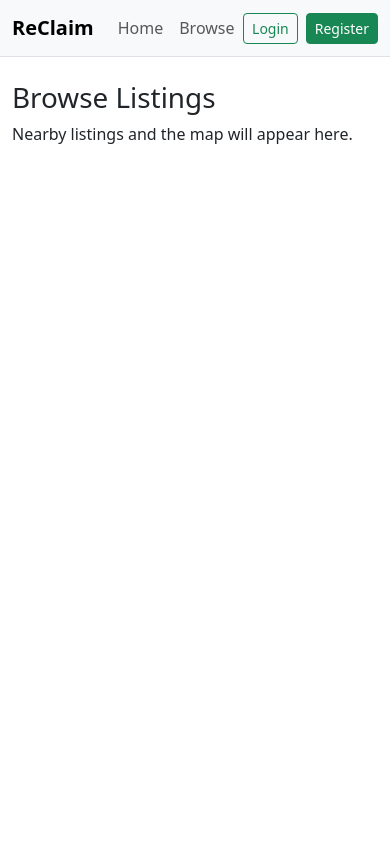
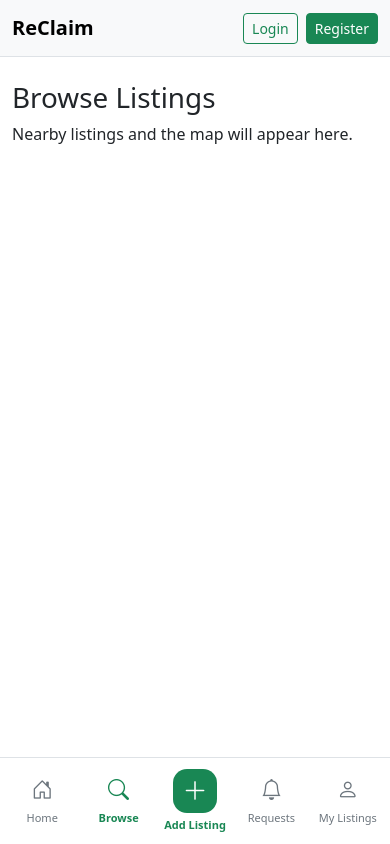
Before and after one commit to RenzNav/ReClaim, a Django app: page /browse/ in a window 390 px wide. Run offline with Django 5.2, Linux system fonts and the light colour scheme.

Commit message:
Added a few comments as well as implementing a mobile friendly bottom navbar in base.html

```diff
--- a/config/settings.py
+++ b/config/settings.py
@@ -26,7 +26,8 @@ SECRET_KEY = 'django-insecure-nb*u8^wm$3(cxpt8591fu@lirzym)=34=$vrbl10a8*uo#8&ld
 # SECURITY WARNING: don't run with debug turned on in production!
 DEBUG = True
 
-ALLOWED_HOSTS = []
+# Allow local development and phone testing
+ALLOWED_HOSTS = ['localhost', '127.0.0.1', '*']
 
 
 # Application definition
--- a/core/models.py
+++ b/core/models.py
@@ -1,15 +1,17 @@
-
 from django.conf import settings
 from django.db import models
 
 
 class Listing(models.Model):
+
+    # Link each listing to the user who created it
     donor = models.ForeignKey(
         settings.AUTH_USER_MODEL,
         on_delete=models.CASCADE,
         related_name='listings'
     )
 
+    # Store the main listing information
     title = models.CharField(max_length=100)
     quantity = models.PositiveIntegerField()
     estimated_value = models.DecimalField(
@@ -20,5 +22,6 @@ class Listing(models.Model):
     created_at = models.DateTimeField(auto_now_add=True)
     is_available = models.BooleanField(default=True)
 
+    # Display the listing title when represented as text
     def __str__(self):
         return self.title
--- a/core/templates/core/base.html
+++ b/core/templates/core/base.html
@@ -8,66 +8,114 @@
 
     <!-- Bootstrap CSS -->
     <link href="https://cdn.jsdelivr.net/npm/bootstrap@5.3.3/dist/css/bootstrap.min.css" rel="stylesheet">
+
+    <!-- Bootstrap Icons for navigation and interface elements -->
+    <link rel="stylesheet" href="https://cdn.jsdelivr.net/npm/bootstrap-icons@1.11.3/font/bootstrap-icons.min.css">
+
+    <!-- Custom CSS for ReClaim -->
+     <style>
+        /* Fixed bottom navigation bar */
+        .bottom-navbar {
+            position: fixed;
+            bottom: 0;
+            left: 0;
+            width: 100%;
+            background: #ffffff;
+            border-top: 1px solid #dee2e6;
+            display: flex;
+            justify-content: space-around;
+            align-items: center;
+            padding: 8px 4px;
+            z-index: 1000;
+        }
+
+        /* Individual navigation items */
+        .bottom-nav-item {
+            flex: 1;
+            display: flex;
+            flex-direction: column;
+            align-items: center;
+            justify-content: center;
+            gap: 4px;
+            text-decoration: none;
+            color: #6c757d;
+            font-size: 11px;
+            padding: 3px 0;
+        }
+
+        /* Navigation icons */
+        .bottom-nav-item i {
+            font-size: 21px;
+        }
+
+        /* Highlight the currently selected page */
+        .bottom-nav-item.active {
+            color: #198754;
+            font-weight: 600;
+        }
+
+        /* Central Add Listing button */
+        .add-nav-item {
+            color: #198754;
+            font-weight: 600;
+        }
+
+        .add-nav-icon {
+            width: 44px;
+            height: 44px;
+            border-radius: 14px;
+            background: #198754;
+            color: white;
+            display: flex;
+            align-items: center;
+            justify-content: center;
+        }
+
+        .add-nav-icon i {
+            font-size: 25px;
+        }
+
+        /* Leave room for the fixed navigation */
+        body {
+            padding-bottom: 85px;
+        }
+    </style>
 </head>
 <body>
 
-    <!-- Navigation bar -->
-    <nav class="navbar navbar-expand bg-light border-bottom">
+    <!-- Top navigation containing branding and account controls -->
+    <nav class="navbar bg-light border-bottom">
         <div class="container">
 
-            <!-- ReClaim logo -->
             <a class="navbar-brand fw-bold" href="{% url 'home' %}">
                 ReClaim
             </a>
 
-            <!-- Main navigation -->
-            <div class="navbar-nav me-auto">
-                <a class="nav-link" href="{% url 'home' %}">Home</a>
-                <a class="nav-link" href="{% url 'browse' %}">Browse</a>
-
-                {% if user.is_authenticated %}
-                    <!-- Listing management for logged-in users -->
-                    <a class="nav-link" href="{% url 'create_listing' %}">
-                        Add Listing
-                    </a>
-
-                    <a class="nav-link" href="{% url 'my_listings' %}">
-                        My Listings
-                    </a>
-
-                    <a class="nav-link" href="{% url 'requests' %}">
-                        Requests
-                    </a>
-                {% endif %}
-            </div>
-
-            <!-- Show different options depending on login status -->
             <div class="d-flex align-items-center gap-2">
 
                 {% if user.is_authenticated %}
-
                     <span class="small">
                         Hello, {{ user.username }}
                     </span>
 
-                    <!-- Logout requires a POST request -->
+                    <!-- Logout requires POST -->
                     <form method="POST" action="{% url 'logout' %}">
                         {% csrf_token %}
-                        <button type="submit" class="btn btn-outline-danger btn-sm">
+                        <button type="submit"
+                                class="btn btn-outline-danger btn-sm">
                             Logout
                         </button>
                     </form>
-
                 {% else %}
-
-                    <a href="{% url 'login' %}" class="btn btn-outline-success btn-sm">
+                    <a href="{% url 'login' %}"
+                    class="btn btn-outline-success btn-sm">
                         Login
                     </a>
 
-                    <a href="{% url 'register' %}" class="btn btn-success btn-sm">
+                    <a href="{% url 'register' %}"
+                    class="btn btn-success btn-sm">
                         Register
                     </a>
-
                 {% endif %}
 
             </div>
@@ -78,6 +126,44 @@
     <main class="container mt-4">
         {% block content %}
         {% endblock %}
+
+        <!-- Fixed bottom navigation -->
+        <nav class="bottom-navbar">
+
+            <a href="{% url 'home' %}"
+            class="bottom-nav-item {% if request.resolver_match.url_name == 'home' %}active{% endif %}">
+                <i class="bi bi-house-door"></i>
+                <span>Home</span>
+            </a>
+
+            <a href="{% url 'browse' %}"
+            class="bottom-nav-item {% if request.resolver_match.url_name == 'browse' %}active{% endif %}">
+                <i class="bi bi-search"></i>
+                <span>Browse</span>
+            </a>
+
+            <!-- Highlighted central listing button -->
+            <a href="{% url 'create_listing' %}" class="bottom-nav-item add-nav-item">
+                <span class="add-nav-icon">
+                    <i class="bi bi-plus-lg"></i>
+                </span>
+                <span>Add Listing</span>
+            </a>
+
+            <a href="{% url 'requests' %}"
+            class="bottom-nav-item {% if request.resolver_match.url_name == 'requests' %}active{% endif %}">
+                <i class="bi bi-bell"></i>
+                <span>Requests</span>
+            </a>
+
+            <a href="{% url 'my_listings' %}"
+            class="bottom-nav-item {% if request.resolver_match.url_name == 'my_listings' %}active{% endif %}">
+                <i class="bi bi-person"></i>
+                <span>My Listings</span>
+            </a>
+
+        </nav>
+
     </main>
 
 </body>
```
Also changed, not shown: compose.yaml (+14 -0 lines), 1 other file.
